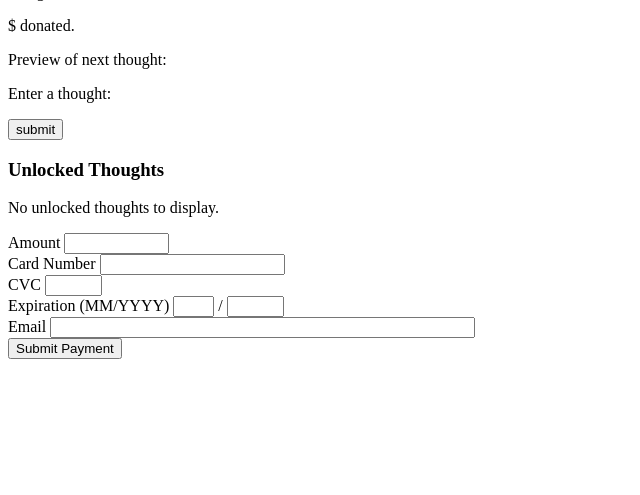
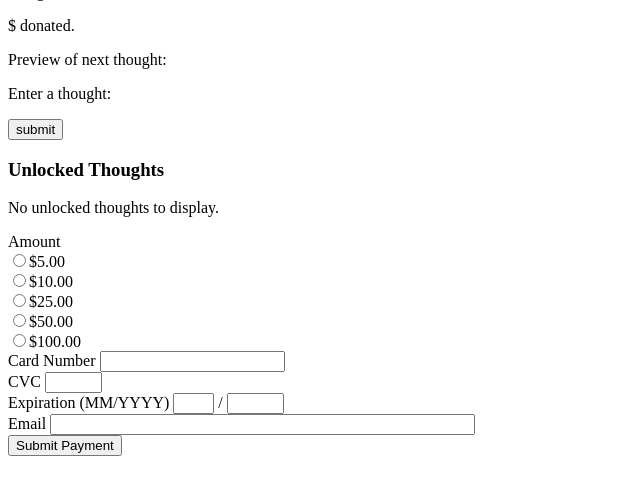
Before and after one commit to mnewsome/penny-for-your-thoughts, a Django app: template penny_for_your_thoughts/templates/index.html in a window 1280 px wide. Shown: the part 59-554 px from the top of the page, without its empty margins (0-640 px from the left). Run offline with Django 3.2, Linux system fonts and the light colour scheme; the template is opened without the code that fills it: values that come from a table or form of the project are taken from there, others are empty; parts of the project's set-up code (start-up, migrations or seed data) failed here and were passed over; some libraries are stand-ins or nearby versions.

Commit message:
make amount radio buttons

```diff
--- a/penny_for_your_thoughts/templates/index.html
+++ b/penny_for_your_thoughts/templates/index.html
@@ -31,7 +31,16 @@
     <div class="form-row">
       <label>
         <span>Amount</span>
-        <input type="text" size="10" name="amount"/>
+        <br>
+        <input type="radio" size="10" name="amount" value="500"/>$5.00
+        <br>
+        <input type="radio" size="10" name="amount" value="1000"/>$10.00
+        <br>
+        <input type="radio" size="10" name="amount" value="2500"/>$25.00
+        <br>
+        <input type="radio" size="10" name="amount" value="5000"/>$50.00
+        <br>
+        <input type="radio" size="10" name="amount" value="10000"/>$100.00
       </label>
     </div>
 
@@ -61,7 +70,7 @@
     <div class="form-row">
       <label>
         <span>Email</span>
-        <input type="text" size="50" name="email"/>
+        <input type="email" size="50" name="email"/>
       </label>
     </div>
 
```
